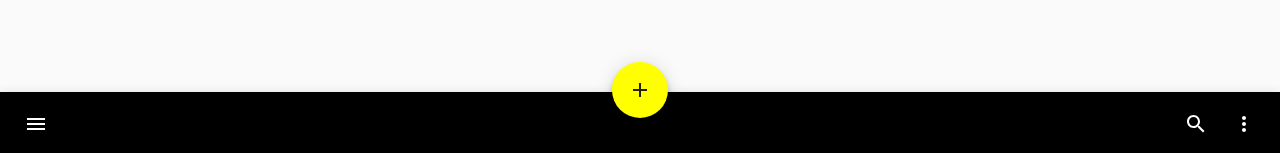
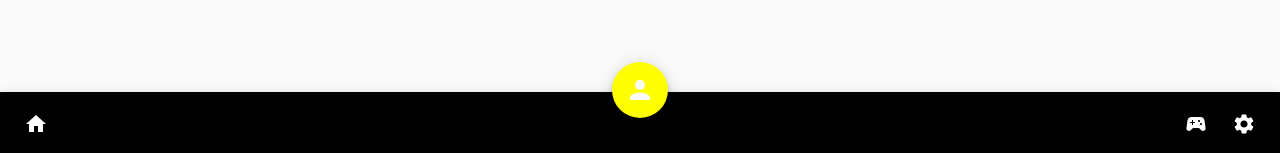
Before and after one commit to LukeCharles555/blackjackReact, a React (Create React App) app: page / in a window 1280 px wide. Shown: the part 644-797 px from the top of the page. Built offline with nearby package versions, Linux system fonts and the light colour scheme.

Commit message:
base-landing-page added appropriate icons for the navbar

```diff
--- a/src/App.js
+++ b/src/App.js
@@ -1,5 +1,4 @@
 import React from 'react';
-import logo from './logo.svg';
 import './App.css';
 import BottomNavigation from './components/BottomNavigation';
 
--- a/src/components/BottomNavigation.jsx
+++ b/src/components/BottomNavigation.jsx
@@ -7,10 +7,9 @@ import {
   IconButton,
   Avatar,
 } from '@material-ui/core';
-import MenuIcon from '@material-ui/icons/Menu';
-import AddIcon from '@material-ui/icons/Add';
-import SearchIcon from '@material-ui/icons/Search';
-import MoreIcon from '@material-ui/icons/MoreVert';
+import SettingsIcon from '@material-ui/icons/Settings';
+import SportsEsportsIcon from '@material-ui/icons/SportsEsports';
+import HomeIcon from '@material-ui/icons/Home';
 import { useNavigationStyles } from './BottomNavigation.styles';
 
 export default function BottomNavigation() {
@@ -26,17 +25,17 @@ export default function BottomNavigation() {
             color="inherit"
             aria-label="open drawer"
           >
-            <MenuIcon />
+            <HomeIcon />
           </IconButton>
           <Fab aria-label="add" className={classes.fabButton}>
-            <AddIcon />
+            <Avatar className={classes.avatar} />
           </Fab>
           <div className={classes.grow} />
           <IconButton color="inherit">
-            <SearchIcon />
+            <SportsEsportsIcon />
           </IconButton>
           <IconButton edge="end" color="inherit">
-            <MoreIcon />
+            <SettingsIcon />
           </IconButton>
         </Toolbar>
       </AppBar>
--- a/src/components/BottomNavigation.styles.js
+++ b/src/components/BottomNavigation.styles.js
@@ -18,4 +18,7 @@ export const useNavigationStyles = makeStyles((theme) => ({
     margin: '0 auto',
     backgroundColor: 'yellow',
   },
+  avatar: {
+    backgroundColor: 'yellow',
+  },
 }));
--- a/src/game/Hand.jsx
+++ b/src/game/Hand.jsx
@@ -1,4 +1,4 @@
-import React, { useState } from 'react';
+import React from 'react';
 import { Card, Button } from 'react-bootstrap';
 let cardDeck = require('../utils/Deck.json');
 
```
